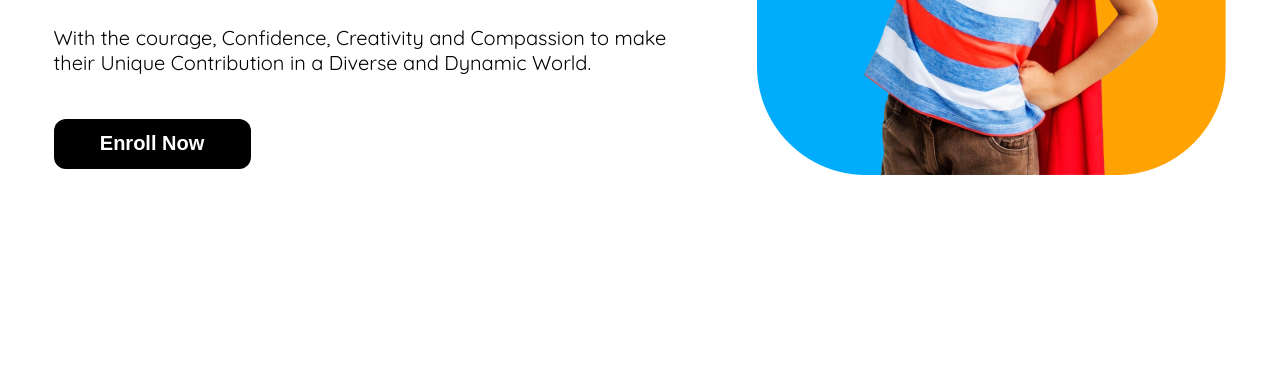
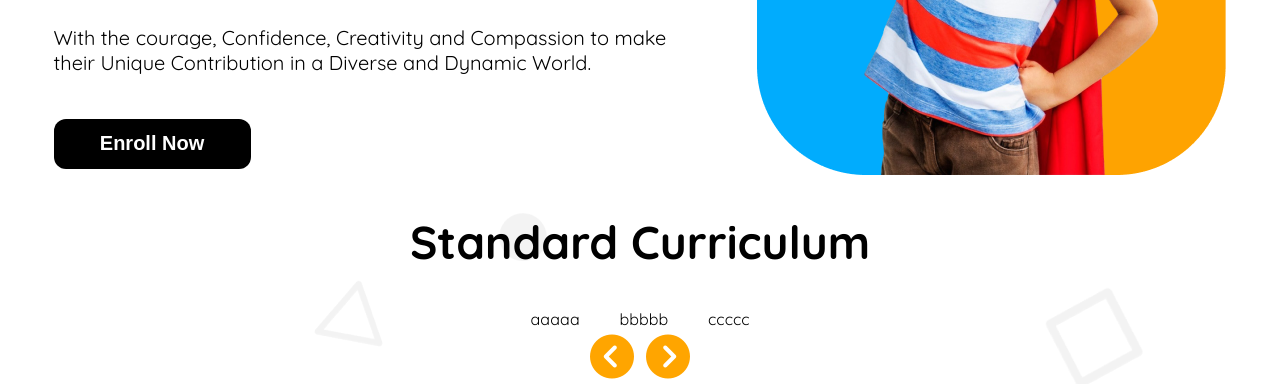
Before and after one commit to mjhdu13/assignment-02, a plain HTML site: page index.html in a window 1280 px wide. Shown: the part 512-904 px from the top of the page. Before the commit the page ends 800 px from the top, so only its background shows below. Drawn offline with Linux system fonts and the light colour scheme.

Commit message:
standard curriculum section is primarily ready

```diff
--- a/index.html
+++ b/index.html
@@ -49,6 +49,32 @@
         <img id="kid" src="assets/hero-kids.png" alt="">
       </div>
     </section>
+
+    <!-- standard curriculum section  -->
+    <section class="cc-section">
+      <div>
+        <h1 class="cc-header">Standard Curriculum</h1>
+      </div>
+
+      <div class="cc-box-container">
+        <div class="cc-box-1">
+          aaaaa
+        </div>
+        <div class="cc-box-2">
+          bbbbb
+        </div>
+        <div class="cc-box-3">
+          ccccc
+        </div>
+      </div>
+
+      <div class="direction">
+        <i class="fa-solid fa-circle-chevron-left"></i>
+        <i class="fa-solid fa-circle-chevron-right"></i>
+      </div>
+
+    </section>
+
   </main>
 
   <footer>
--- a/styles/style.css
+++ b/styles/style.css
@@ -113,6 +113,30 @@ margin-top: 24px;
   max-height: auto;
 }
 
+/* curriculum styles */
+.cc-section{
+  background-image:url("/assets/bg.png") ;
+}
+
+.cc-box-container{
+  display: flex;
+  justify-content: center;
+  gap: 40px;
+}
+
+.cc-header{
+  font-size: 46px;
+  font-weight: bold;
+  text-align: center;
+}
+
+.direction{
+  color: orange;
+  /* width: 60px;
+  height: 60px; */
+  font-size: 44px;
+  text-align: center;
+}
 
 /* this is the media query part for small devices like mobile*/
 
@@ -147,6 +171,9 @@ margin-top: 24px;
       text-align: center;
     }
 
+    /* standard curriculum responsive */
+
+
 }
 
 
```
